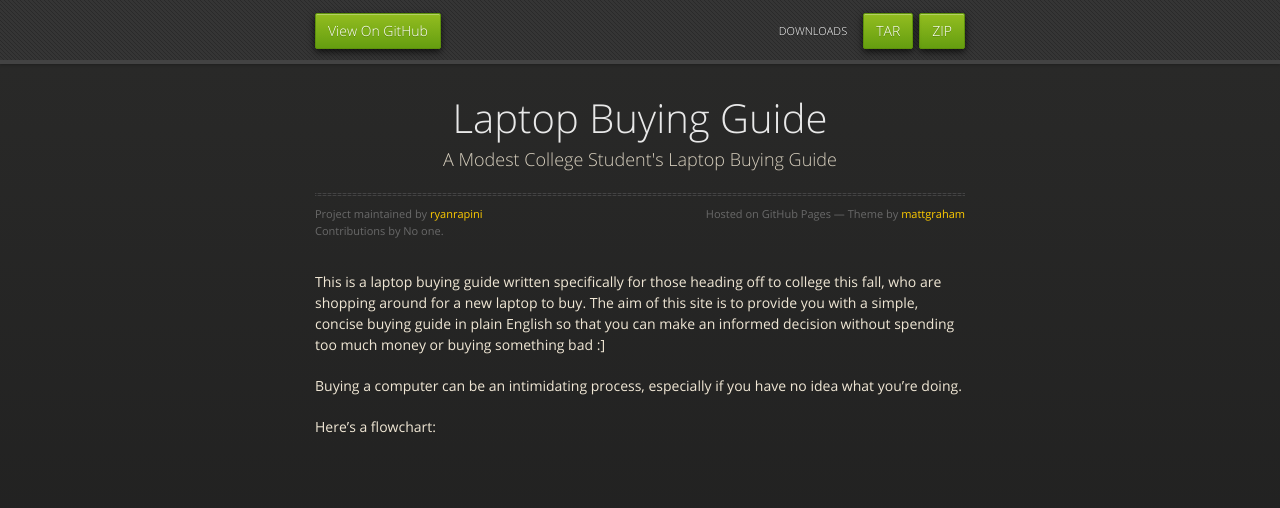
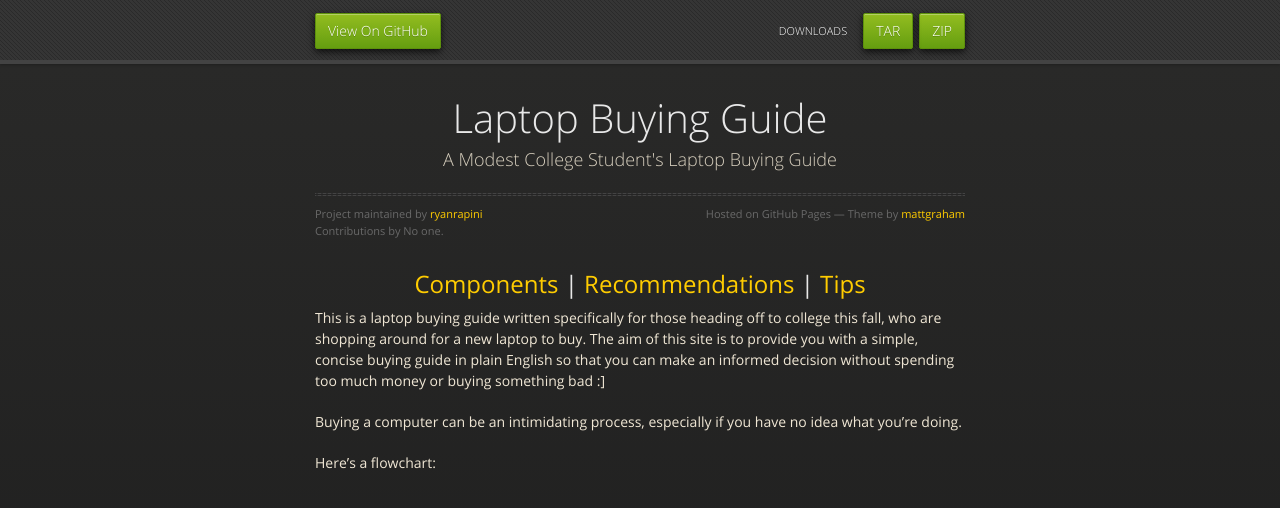
Before and after one commit to ryanrapini/laptopadvice, a Jekyll site: the page built from index.markdown, in a window 1280 px wide. Shown: the top 508 px of the page. Built offline with Jekyll 4.4.1, drawn with Linux system fonts in a browser that asks for light colours; nearby versions of some CDN libraries.

Commit message:
added a navigation bar at the top of the page

```diff
--- a/_layouts/default.html
+++ b/_layouts/default.html
@@ -37,7 +37,11 @@
           <span class="credits left">Project maintained by <a href="https://github.com/ryanrapini">ryanrapini</a><br>Contributions by {{ page.contributors }}</span>
           <span class="credits right">Hosted on GitHub Pages &mdash; Theme by <a href="http://twitter.com/#!/michigangraham">mattgraham</a></span>
         </div>
-		{{ content }}
+
+	<div id="navbar">
+	<h2><a href="components.html">Components</a> | <a href="recommendations.html">Recommendations</a> | <a href="tips.html">Tips</a></h2>
+	</div>
+	{{ content }}
       </section>
 
     </div>
--- a/stylesheets/styles.css
+++ b/stylesheets/styles.css
@@ -780,6 +780,11 @@
   font-size: 11px;
 }
 
+#navbar {
+  width: 100%;
+  text-align:center;
+}
+
 section {
   max-width: 650px;
   padding: 30px 0px 50px 0px;
```
